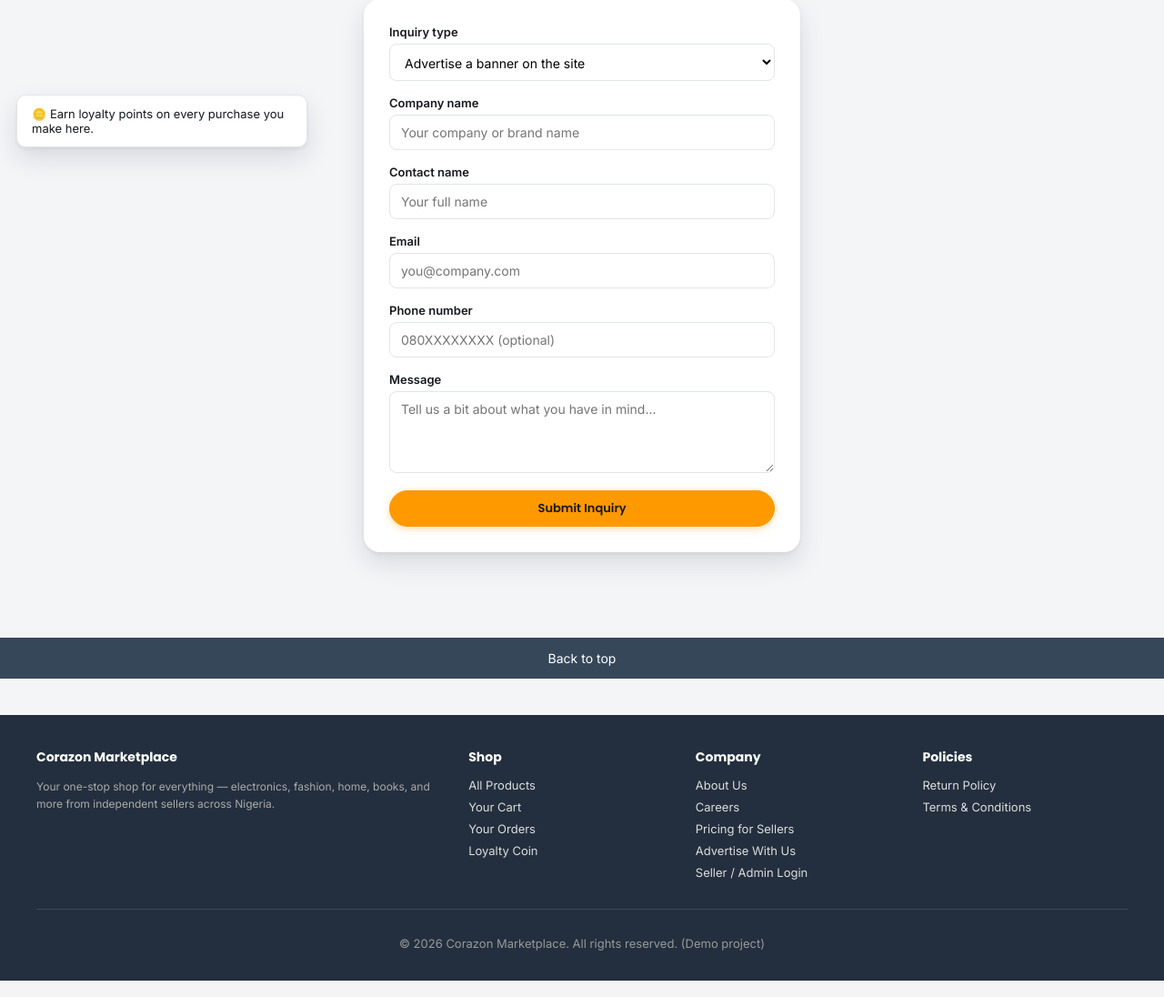
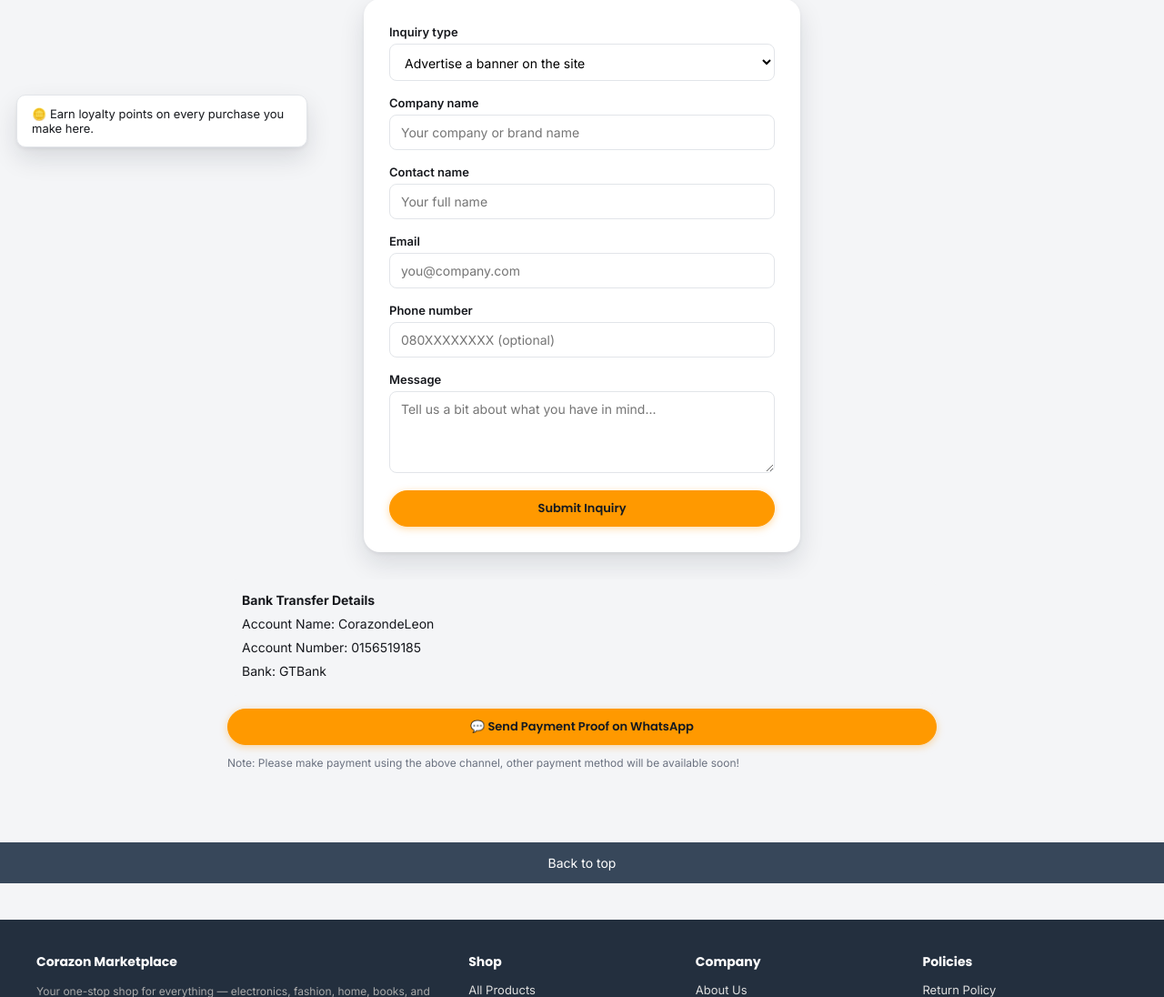
Before and after one commit to kidaqrusFan01/my-marketplace, a Django app: page /advertise/ in a window 1280 px wide. Shown: the part 620-1716 px from the top of the page at 91% size. Run offline with Django 5.2, Linux system fonts and the light colour scheme; data that the repository does not hold is empty.

Commit message:
edited the payment plan to showcase bank details in advertise with us

```diff
--- a/templates/marketing/advertise.html
+++ b/templates/marketing/advertise.html
@@ -38,5 +38,18 @@
       <button type="submit" class="btn btn-primary btn-block">Submit Inquiry</button>
     </form>
   </div>
+  <div class="bank-details-box">
+      <strong>Bank Transfer Details</strong>
+      <p>Account Name:  CorazondeLeon </p>
+      <p>Account Number: 0156519185 </p>
+      <p>Bank:  GTBank </p>
+    </div>
+    <a href="https://wa.me/{{ 08126242991}}" target="_blank" rel="noopener noreferrer" class="btn btn-primary btn-block" style="margin-top:14px;">
+      💬 Send Payment Proof on WhatsApp
+    </a>
+     <p class="helptext" style="margin-top:10px;">
+      Note: Please make payment using the above channel, other
+      payment method will be available soon!
+    </p>
 </div>
 {% endblock %}
```
